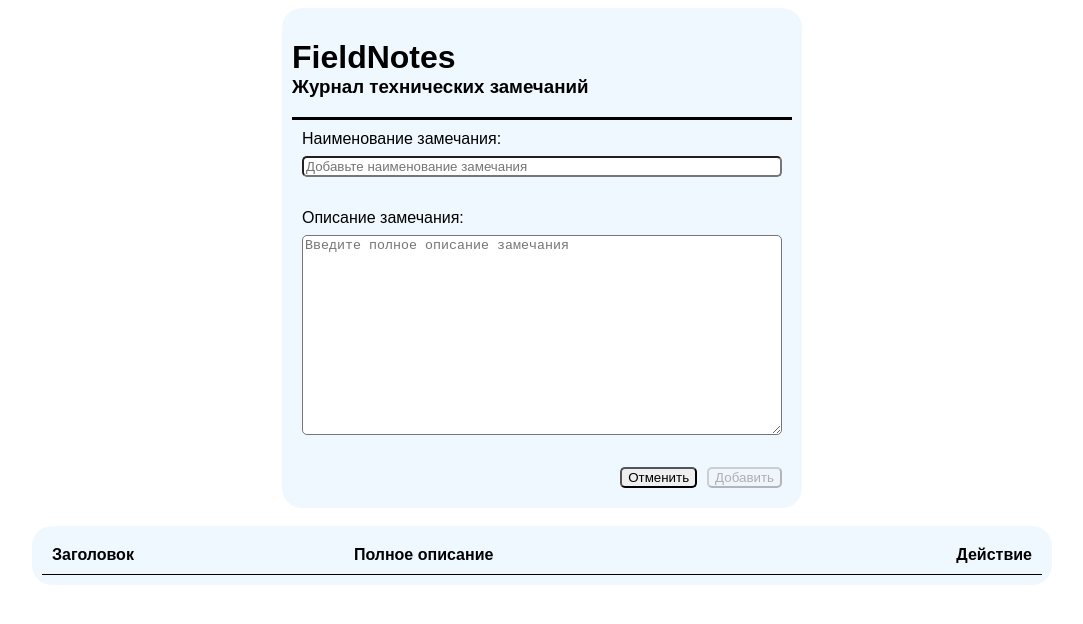
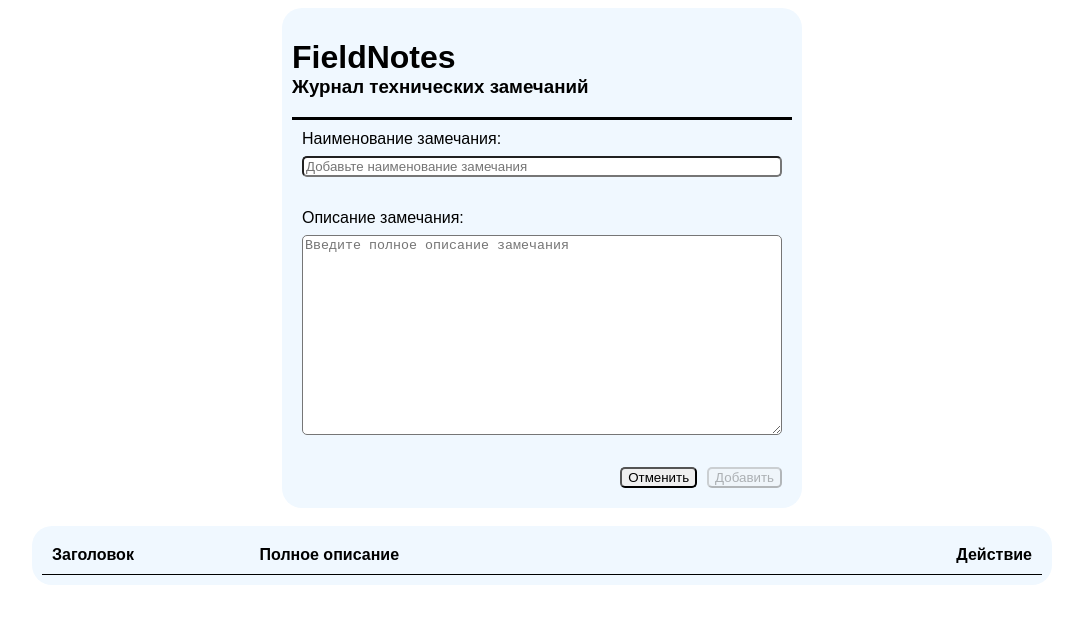
Before and after one commit to EvgeniiPetrov/FieldNotes, a Vue app in the folder frontend/: page / in a window 1280 px wide. Shown: the top 624 px of the page, without its empty margins (98-1181 px from the left). Built offline with nearby package versions, Linux system fonts and the light colour scheme.

Commit message:
refactor: update `notesDiv` properties for correct notes table display

```diff
--- a/frontend/src/App.vue
+++ b/frontend/src/App.vue
@@ -104,9 +104,9 @@ function addValueToNotes(noteTitle: string, noteDescription: string) {
         </thead>
         <tbody>
         <tr v-for="value in notes" :key="value.id">
-          <td class="align-left">{{value.noteTitle}}</td>
-          <td class="align-left">{{value.noteDescription}}</td>
-          <td class="align-right">
+          <td>{{value.noteTitle}}</td>
+          <td>{{value.noteDescription}}</td>
+          <td>
             <button @click = "removeNote(value.id)">Удалить замечание</button></td>
       </tr>
         </tbody>
@@ -132,6 +132,8 @@ function addValueToNotes(noteTitle: string, noteDescription: string) {
   .notesDiv{
     margin-inline: auto;
     max-width: 1000px;
+    min-width: 750px;
+    overflow-x: auto;
     display: flex;
     flex-direction: column;
     font-family: Arial, sans-serif;
@@ -161,6 +163,7 @@ function addValueToNotes(noteTitle: string, noteDescription: string) {
 
   .bottomTable{
     width: 100%;
+
     table-layout: fixed;
     border-collapse: collapse
   }
@@ -171,12 +174,12 @@ function addValueToNotes(noteTitle: string, noteDescription: string) {
   }
 
   th:nth-child(1){
-    width: 30%;
+    width: 20%;
     text-align: left;
   }
 
   th:nth-child(2){
-    width: 55%;
+    width: 65%;
     text-align: left;
   }
 
@@ -190,6 +193,8 @@ function addValueToNotes(noteTitle: string, noteDescription: string) {
     border-bottom: 1px solid black;
     white-space: normal;
     overflow-wrap: anywhere;
+    padding: 10px;
+    text-align: left;
   }
 
   td:nth-child(2){
@@ -197,6 +202,8 @@ function addValueToNotes(noteTitle: string, noteDescription: string) {
     border-bottom: 1px solid black;
     white-space: normal;
     overflow-wrap: anywhere;
+    padding: 10px;
+    text-align: left;
   }
 
   td:nth-child(3){
@@ -204,6 +211,8 @@ function addValueToNotes(noteTitle: string, noteDescription: string) {
     border-bottom: 1px solid black;
     white-space: normal;
     overflow-wrap: normal;
+    padding: 10px;
+    text-align: right;
   }
 
 
```
